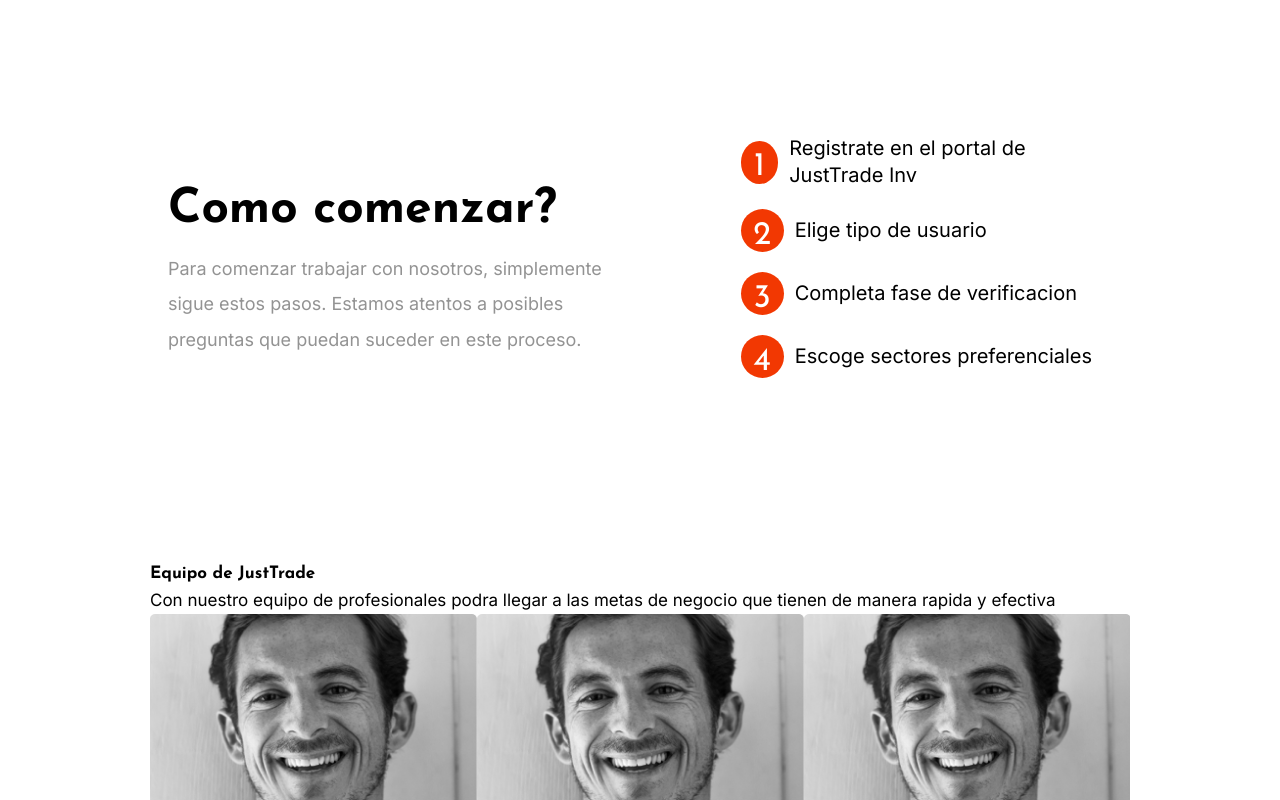
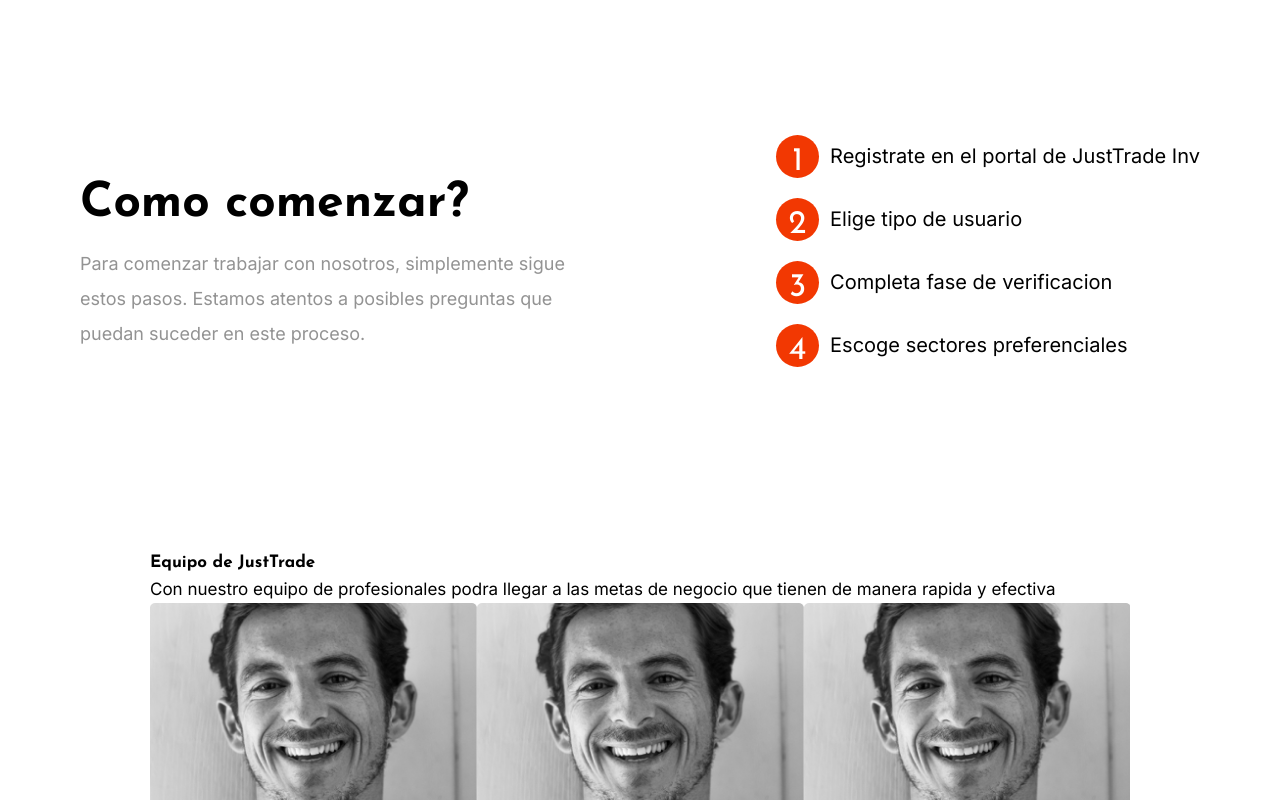
Before and after one commit to carlosmejia10/just-trade-landing, a React (Create React App) app: page / in a window 1280 px wide. Shown: the part 3560-4360 px from the top of the page. Built offline with nearby package versions, Linux system fonts and the light colour scheme.

Commit message:
upgrading mobile settings

```diff
--- a/src/components/blog/blog.scss
+++ b/src/components/blog/blog.scss
@@ -7,6 +7,10 @@
     .blog__textcont {
         margin-bottom: 60px;
         text-align: center; /* Centrar el texto horizontalmente en pantallas grandes */
+    }
+
+    .clients__subtitle{
+        margin-top:30px;
     }
 
     .blog__title {
--- a/src/components/information/information.scss
+++ b/src/components/information/information.scss
@@ -109,6 +109,7 @@
         &__contact {
             flex-direction: column; /* Cambiado para que el botón aparezca debajo del texto */
             align-items: center;
+            padding: 100px;
 
             &-left {
                 margin-right: 0;
--- a/src/components/start/start.scss
+++ b/src/components/start/start.scss
@@ -1,6 +1,6 @@
 .start {
     margin-bottom: 162px;
-    padding: 0 168px;
+    padding: 0 80px;
 
     &__container {
       display: flex;
@@ -11,7 +11,7 @@
       @media screen and (max-width: 768px) {
         flex-direction: column;
         align-items: flex-start;
-        padding: 0 20px;
+        padding-left: 0pxS;
       }
     }
 
@@ -22,6 +22,7 @@
       @media screen and (max-width: 768px) {
         margin-right: 0;
         margin-bottom: 20px;
+        margin-left: 0;
       }
     }
 
```
